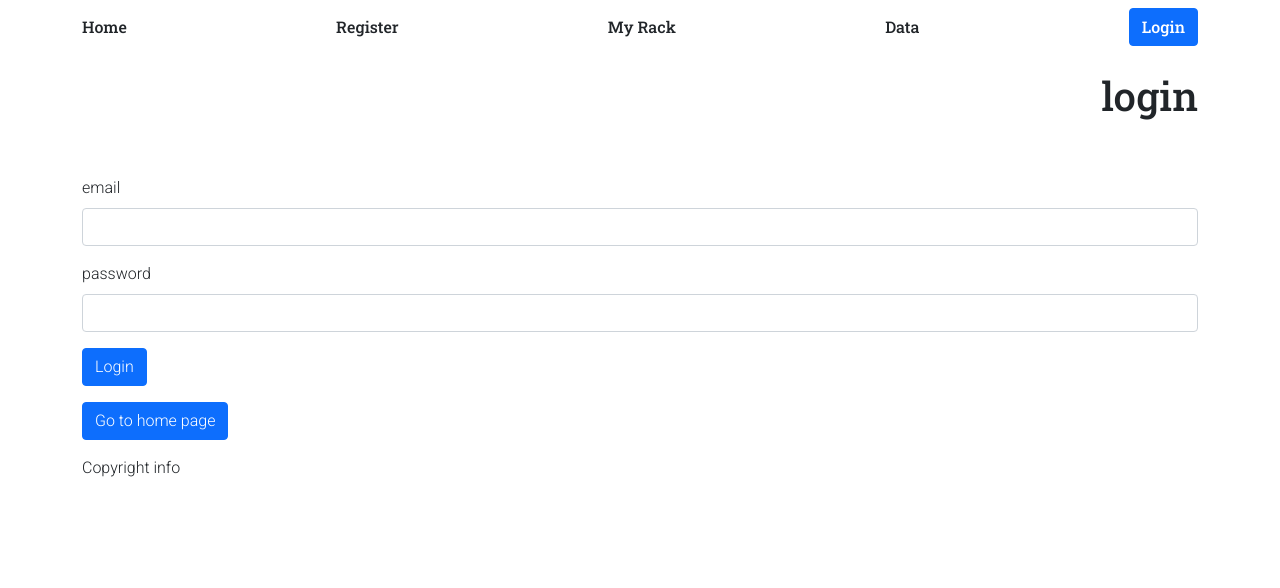
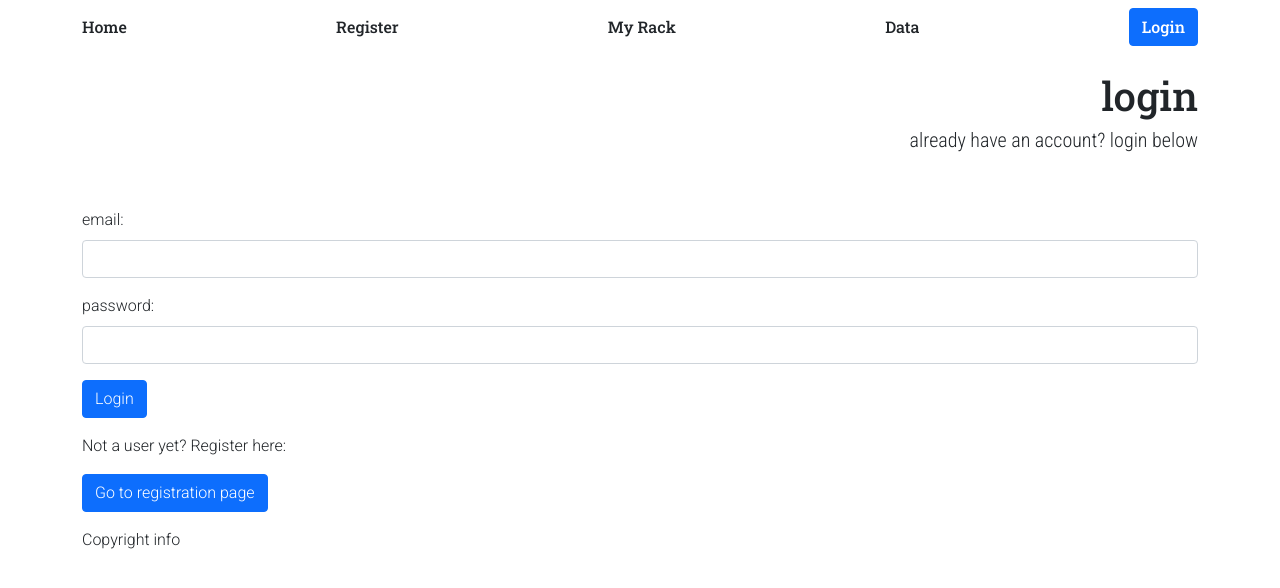
Before and after one commit to podmar/climbing-books, a React (Create React App) app: page /login in a window 1280 px wide. Shown: the top 588 px of the page. Built offline with nearby package versions, Linux system fonts and the light colour scheme; no server answers.

Commit message:
removed id, forHtml and some other props from the form, prevented default (reloading) on submit

```diff
--- a/src/views/Login.js
+++ b/src/views/Login.js
@@ -19,6 +19,7 @@ function Login() {
   };
 
   const handleLogin = (event) => {
+    event.preventDefault();
     login(email, password)
     console.log("loggedin");
   };
@@ -28,21 +29,22 @@ function Login() {
       <Row className='justify-content-center py-5  mt-4'>
         <Col>
           <h1>login</h1>
+          <h5>already have an account? login below</h5>
         </Col>
       </Row>
       <Row>
         <Col>
           <Form>
           <Form.Group className="mb-3" controlId="formBasicEmail">
-            <Form.Label htmlFor="email">email</Form.Label>
-            <Form.Control type="email" name="email" id="email" onChange={handleEmailChange}
+            <Form.Label >email:</Form.Label>
+            <Form.Control type="email" name="email" onChange={handleEmailChange}
             // value={email}
             />
           </Form.Group>
 
           <Form.Group className="mb-3" controlId="formBasicPassword">
-            <Form.Label htmlFor="password">password</Form.Label>
-            <Form.Control type="password" name="password" id="password" onChange={handlePasswordChange}
+            <Form.Label>password:</Form.Label>
+            <Form.Control type="password" name="password" onChange={handlePasswordChange}
             // value={password}
             />
           </Form.Group>
@@ -52,7 +54,8 @@ function Login() {
       </Row>
       <Row className='py-3'>
         <Col>
-          <GoToButton path="/" element="home page" />
+          <p>Not a user yet? Register here:</p>
+          <GoToButton path="register" element="registration page" />
         </Col>
       </Row>
     </>
```
